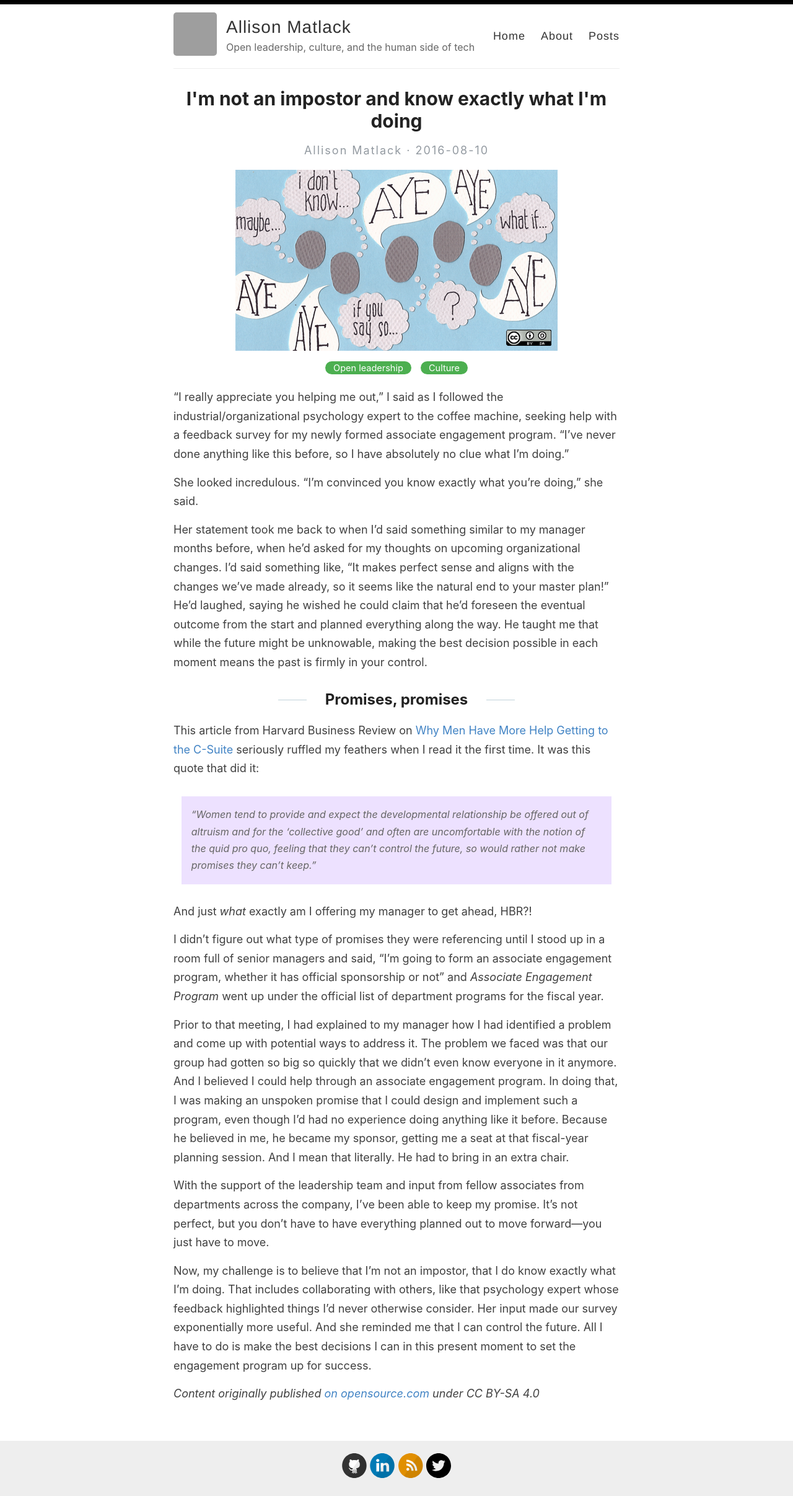
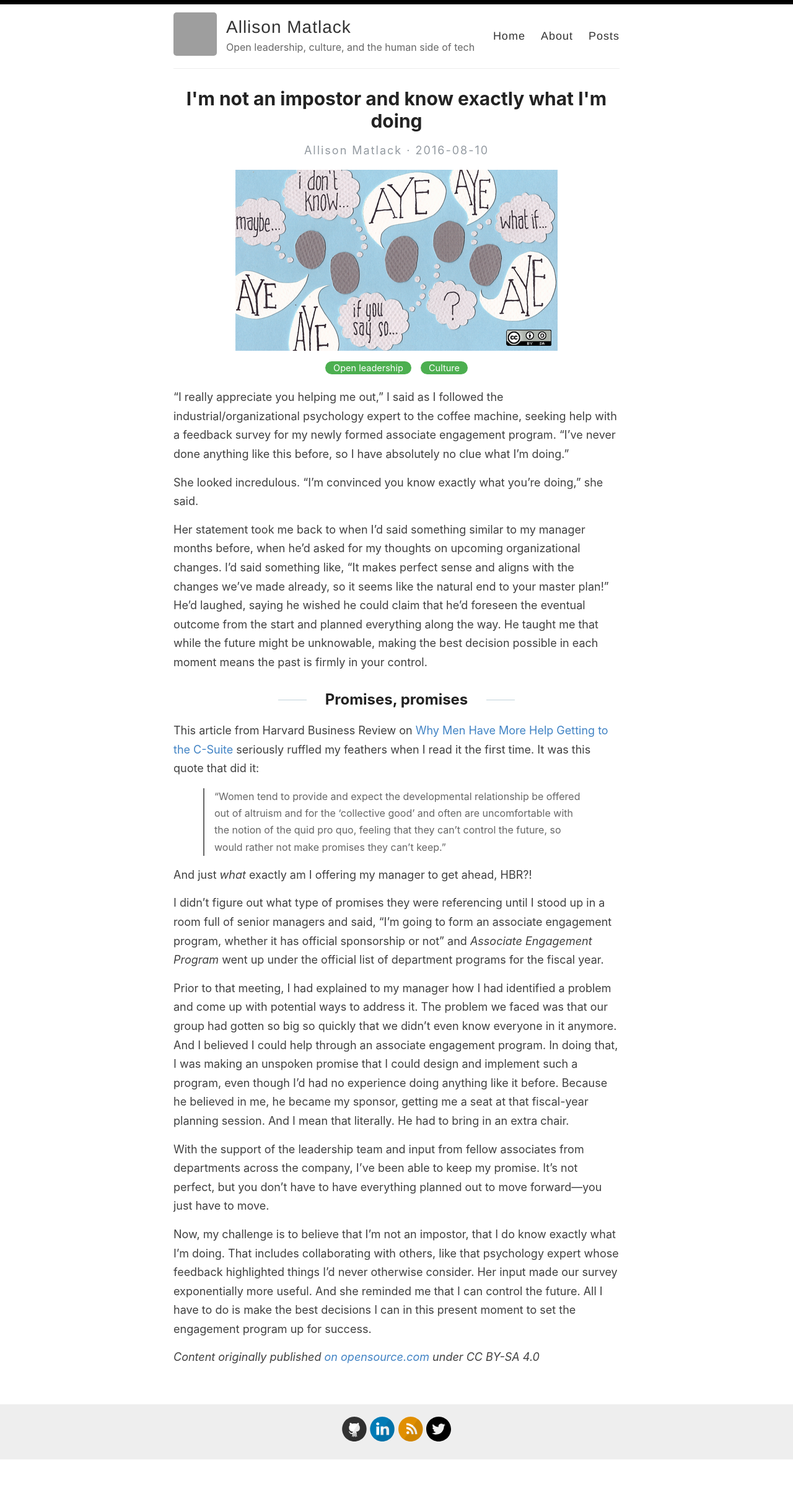
Before and after one commit to amatlack/amatlack.github.io, a Jekyll site: the page built from _posts/2016-08-10-impostor-syndrome-and-senior-managers.md, in a window 1280 px wide. Shown: the whole page at 62% size. Built offline with Jekyll 4.4.1, drawn with Linux system fonts in a browser that asks for light colours; after the commit the page ends 2356 px from its top, so only the background shows below that; grey boxes are pictures that could not be loaded.

Commit message:
updating block quote style

```diff
--- a/assets/style.scss
+++ b/assets/style.scss
@@ -375,13 +375,11 @@ nav {
 
 .post {
   blockquote {
-    margin: 1.8em .8em;
-    /*border-left: 2px solid $gray;*/
-    padding: 0.1em 1em;
+    margin: 1em 3em;
+    border-left: 2px solid $gray;
+    padding-left: 1em;
     color: $gray;
     font-size: 16px;
-    font-style: italic;
-    background-color: #ede1ff;
   }
 
   .you-may-like{
```
